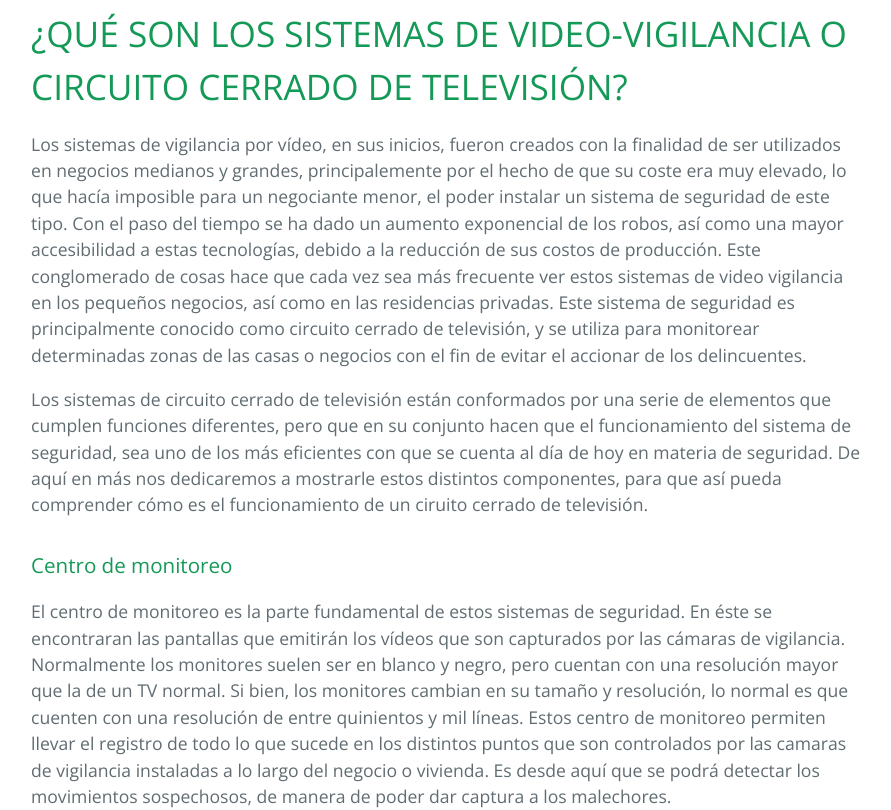
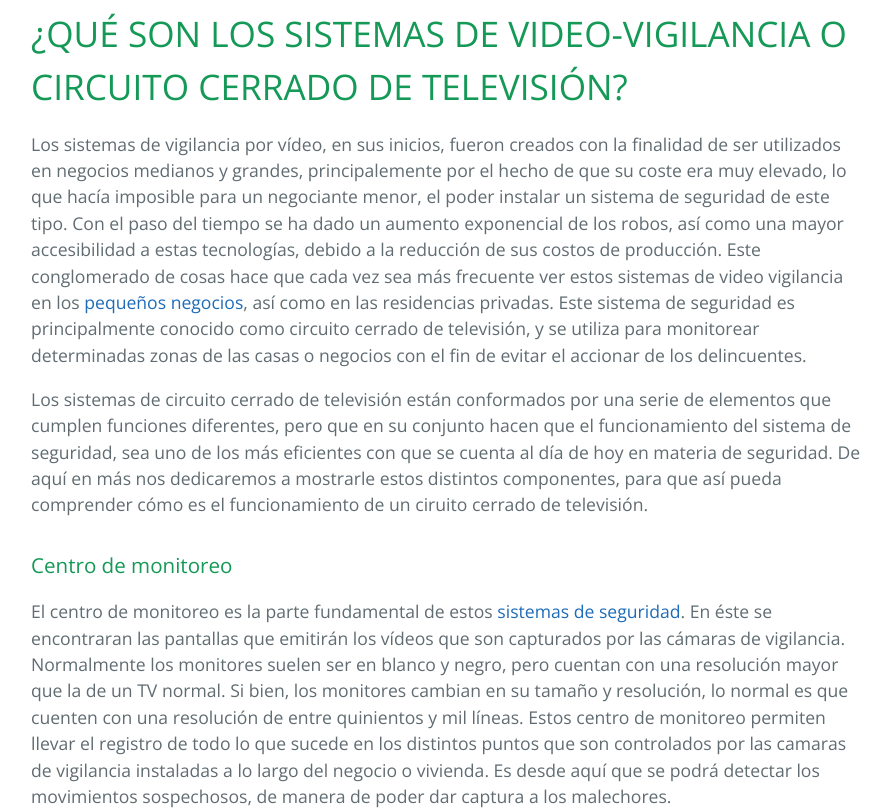
Before and after one commit to chiqui3d/alarmaseguridad, a plain HTML site: page index.html in a window 1280 px wide. Shown: the part 500-1310 px from the top of the page, without its empty margins (193-1084 px from the left). Drawn offline with nearby package versions, Linux system fonts and the light colour scheme.

Commit message:
Update index.html

```diff
--- a/index.html
+++ b/index.html
@@ -22,13 +22,13 @@
 <a id="welcome-to-github-pages" class="anchor" href="http://www.alarmaseguridad.com" aria-hidden="true"><span aria-hidden="true" class="octicon octicon-link"></span></a>Bienvenidos a la pagina de github de www.alarmaseguridad.com.</h3>
 
 <h1>¿QUÉ SON LOS SISTEMAS DE VIDEO-VIGILANCIA O CIRCUITO CERRADO DE TELEVISIÓN?</h1>
-<p>Los sistemas de vigilancia por vídeo, en sus inicios, fueron creados con la finalidad de ser utilizados en negocios medianos y grandes, principalemente por el hecho de que su coste era muy elevado, lo que hacía imposible para un negociante menor, el poder instalar un sistema de seguridad de este tipo. Con el paso del tiempo se ha dado un aumento exponencial de los robos, así como una mayor accesibilidad a estas tecnologías, debido a la reducción de sus costos de producción. Este conglomerado de cosas hace que cada vez sea más frecuente ver estos sistemas de video vigilancia en los pequeños negocios, así como en las residencias privadas. Este sistema de seguridad es principalmente conocido como circuito cerrado de televisión, y se utiliza para monitorear determinadas zonas de las casas o negocios con el fin de evitar el accionar de los delincuentes.</p>
+<p>Los sistemas de vigilancia por vídeo, en sus inicios, fueron creados con la finalidad de ser utilizados en negocios medianos y grandes, principalemente por el hecho de que su coste era muy elevado, lo que hacía imposible para un negociante menor, el poder instalar un sistema de seguridad de este tipo. Con el paso del tiempo se ha dado un aumento exponencial de los robos, así como una mayor accesibilidad a estas tecnologías, debido a la reducción de sus costos de producción. Este conglomerado de cosas hace que cada vez sea más frecuente ver estos sistemas de video vigilancia en los <a href="http://www.alarmaseguridad.com/alarmas-negocios/">pequeños negocios</a>, así como en las residencias privadas. Este sistema de seguridad es principalmente conocido como circuito cerrado de televisión, y se utiliza para monitorear determinadas zonas de las casas o negocios con el fin de evitar el accionar de los delincuentes.</p>
 
 Los sistemas de circuito cerrado de televisión están conformados por una serie de elementos que cumplen funciones diferentes, pero que en su conjunto hacen que el funcionamiento del sistema de seguridad, sea uno de los más eficientes con que se cuenta al día de hoy en materia de seguridad. De aquí en más nos dedicaremos a mostrarle estos distintos componentes, para que así pueda comprender cómo es el funcionamiento de un ciruito cerrado de televisión.</p>
 
 <h3>Centro de monitoreo</h3>
 
-<p>El centro de monitoreo es la parte fundamental de estos sistemas de seguridad. En éste se encontraran las pantallas que emitirán los vídeos que son capturados por las cámaras de vigilancia. Normalmente los monitores suelen ser en blanco y negro, pero cuentan con una resolución mayor que la de un TV normal. Si bien, los monitores cambian en su tamaño y resolución, lo normal es que cuenten con una resolución de entre quinientos y mil líneas. Estos centro de monitoreo permiten llevar el registro de todo lo que sucede en los distintos puntos que son controlados por las camaras de vigilancia instaladas a lo largo del negocio o vivienda. Es desde aquí que se podrá detectar los movimientos sospechosos, de manera de poder dar captura a los malechores.</p>
+<p>El centro de monitoreo es la parte fundamental de estos <a href="https://es.wikipedia.org/wiki/Sistema_de_alarma">sistemas de seguridad</a>. En éste se encontraran las pantallas que emitirán los vídeos que son capturados por las cámaras de vigilancia. Normalmente los monitores suelen ser en blanco y negro, pero cuentan con una resolución mayor que la de un TV normal. Si bien, los monitores cambian en su tamaño y resolución, lo normal es que cuenten con una resolución de entre quinientos y mil líneas. Estos centro de monitoreo permiten llevar el registro de todo lo que sucede en los distintos puntos que son controlados por las camaras de vigilancia instaladas a lo largo del negocio o vivienda. Es desde aquí que se podrá detectar los movimientos sospechosos, de manera de poder dar captura a los malechores.</p>
 
 <p>Un aspecto importante es que con el avance de la tecnología estos centros de monitoreo, no solo quedan reducidos  a una habitación con monitores, sino que al día de hoy, se puede acceder a la información que se visualiza en el centro de monitoreo desde el móvil. Esto brinda una ventaja superlativa, ya que nos permite tener control de los que sucede sin estar en el lugar físico. Incluso estando fuera del país se puede acceder al circuito cerrado, ya que la conexión se realiza a través de internet, siendo indiferente el punto donde se encuentre. Esto implica un cambio de paradigma en los sistemas de seguridad, ya que anteriormente, el abandonar el hogar por viaje, era una preocupación, pues uno no sabía con qué podía encontrarse al regresar. Eso con el sistema de  video-vigilancia ya es problema del pasado.</p>
 
```
